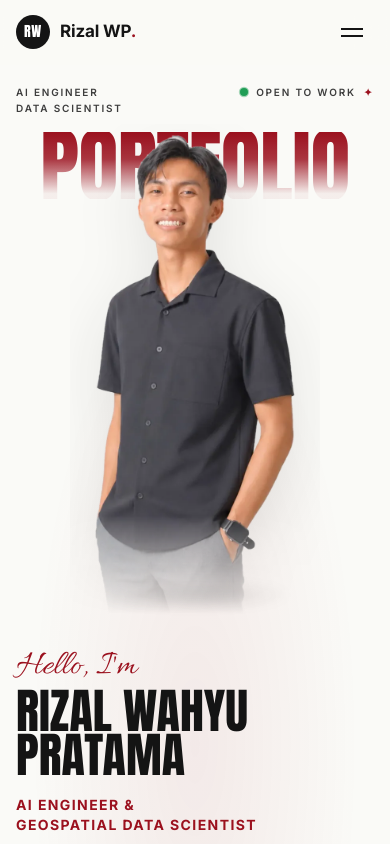
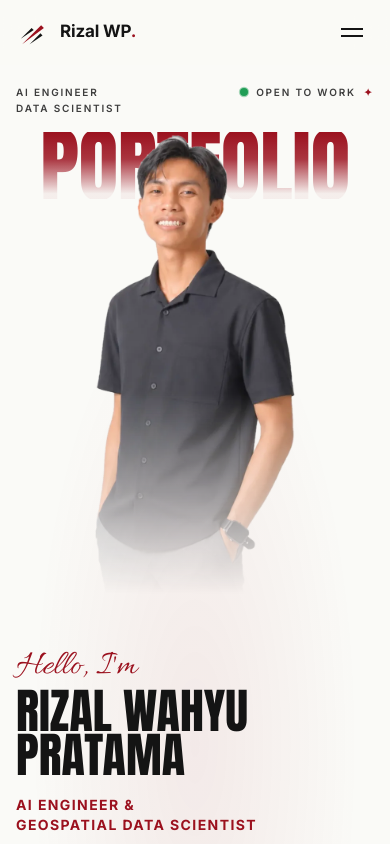
Before and after one commit to rizaledc/rizaledc-portofolio, a plain HTML site: page index.html in a window 390 px wide. Shown: the top 844 px of the page. Drawn offline with Linux system fonts and the light colour scheme.

Commit message:
Adopt Shards logo and soften mobile hero photo fade
- Shards mark in the navbar (middle blade in accent red)
- SVG favicon with 32px PNG fallback and 180px apple-touch icon; drop old RWP.png
- Remove unused logo concepts
- Longer, smoother fade at the bottom of the hero photo on mobile

Co-Authored-By: Claude Opus 5.5 <noreply@anthropic.com>
Claude-Session: https://claude.ai/code/session_011eVbEGki5XFA5mhqGZiesv

```diff
--- a/index.html
+++ b/index.html
@@ -27,8 +27,9 @@
     <meta name="twitter:description" content="Building AI + satellite-data products with Python, FastAPI and agentic AI.">
     <meta name="twitter:image" content="https://rizalwp.vercel.app/assets/og-image.jpg">
 
-    <link rel="icon" type="image/png" href="assets/RWP.png">
-    <link rel="apple-touch-icon" href="assets/RWP.png">
+    <link rel="icon" type="image/svg+xml" href="assets/logo/favicon.svg">
+    <link rel="icon" type="image/png" sizes="32x32" href="assets/logo/favicon-32.png">
+    <link rel="apple-touch-icon" href="assets/logo/apple-touch-icon.png">
 
     <link rel="preconnect" href="https://fonts.googleapis.com">
     <link rel="preconnect" href="https://fonts.gstatic.com" crossorigin>
@@ -71,7 +72,7 @@
     <header class="nav" id="nav">
         <div class="container nav-inner">
             <a href="#top" class="brand" aria-label="Rizal Wahyu Pratama, home">
-                <span class="brand-mark">RW</span>
+                <svg class="brand-mark" viewBox="0 0 100 100" aria-hidden="true"><polygon points="14,70 46,38 52,44"/><polygon class="mid" points="18,86 74,30 82,38"/><polygon points="40,86 72,54 78,60"/></svg>
                 <span class="brand-name">Rizal WP<span class="dot">.</span></span>
             </a>
             <nav class="nav-links" aria-label="Main">
--- a/style.css
+++ b/style.css
@@ -115,12 +115,9 @@ strong { font-weight: 600; }
 .nav.scrolled { border-bottom-color: var(--line); background: rgba(250, 250, 247, .92); }
 .nav-inner { display: flex; align-items: center; gap: 32px; height: 72px; }
 .brand { display: flex; align-items: center; gap: 10px; margin-right: auto; }
-.brand-mark {
-    width: 34px; height: 34px; border-radius: 50%;
-    display: grid; place-items: center;
-    background: var(--ink); color: #fff;
-    font-family: var(--display); font-size: 14px; letter-spacing: .04em;
-}
+.brand-mark { width: 34px; height: 34px; fill: var(--ink); transition: transform .4s var(--ease); }
+.brand-mark .mid { fill: var(--accent); }
+.brand:hover .brand-mark { transform: translate(2px, -2px); }
 .brand-name { font-weight: 700; font-size: 17px; letter-spacing: -.01em; }
 .brand-name .dot { color: var(--accent); }
 .nav-links { display: flex; gap: 28px; }
@@ -577,7 +574,8 @@ strong { font-weight: 600; }
     .hero-photo-wrap { grid-column: 1; grid-row: 1; margin-top: 0; }
     .hero::after { height: 120px; }
     .hero-photo { max-width: min(64vw, 320px); max-height: 58vh; }
-    .hero-photo { -webkit-mask-image: linear-gradient(#000 80%, transparent); mask-image: linear-gradient(#000 80%, transparent); }
+    .hero-photo-wrap::before { display: none; }
+    .hero-photo { filter: none; -webkit-mask-image: linear-gradient(180deg, #000 55%, rgba(0,0,0,.6) 72%, transparent 96%); mask-image: linear-gradient(180deg, #000 55%, rgba(0,0,0,.6) 72%, transparent 96%); }
     .hero-left { grid-column: 1; grid-row: 2; padding: 36px 0 32px; }
     .hero-right { grid-template-columns: 1fr; gap: 24px; }
 
```
Also changed, not shown: assets/RWP.png (deleted), assets/logo/apple-touch-icon.png (added), assets/logo/favicon-32.png (added), assets/logo/favicon.svg (added), assets/logo/logo-1-escape.svg (deleted), assets/logo/logo-2-comet.svg (deleted), assets/logo/logo-3-quadrant.svg (deleted), assets/logo/logo-shards.svg (added).
